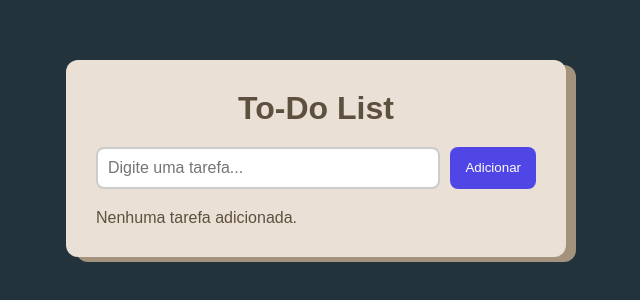
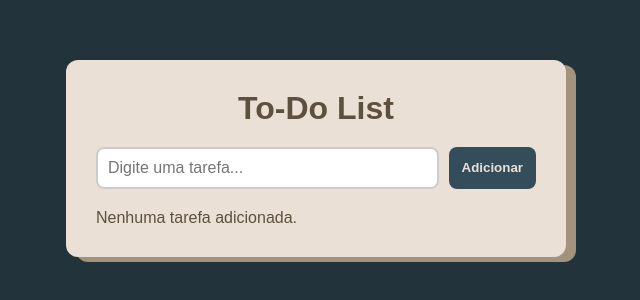
Before and after one commit to arKaVS/to-do-list, a React (Vite) app in the folder lista-de-tarefas/: page / in a window 1280 px wide. Shown: the part 242-542 px from the top of the page, without its empty margins (324-964 px from the left). Built offline with nearby package versions, Linux system fonts and the light colour scheme; a web font is replaced by a local one.

Commit message:
Style: Reforma o estilo do botão de adição.

```diff
--- a/lista-de-tarefas/src/components/styles/TodoForm.css
+++ b/lista-de-tarefas/src/components/styles/TodoForm.css
@@ -1,5 +1,6 @@
 .todo-form {
   display: flex;
+  justify-content: space-around;
   gap: 10px;
   margin-bottom: 20px;
 }
@@ -13,15 +14,18 @@
 }
 
 .todo-form button {
-  padding: 10px 15px;
-  border: none;
-  background-color: #4f46e5;
-  color: white;
+  padding: 5px 10px;
+  border: 3px solid transparent;
+  background-color: #334e5a;
+  color: #EAE0D5;
+  font-weight: 550;
   border-radius: 8px;
   cursor: pointer;
-  transition: 0.2s;
+  transition: 0.4s;
 }
 
 .todo-form button:hover {
-  background-color: #3730a3;
+  background-color: #548397;
+  border: 3px solid #334e5a;
+  transform: scale(1.02);
 }
```
